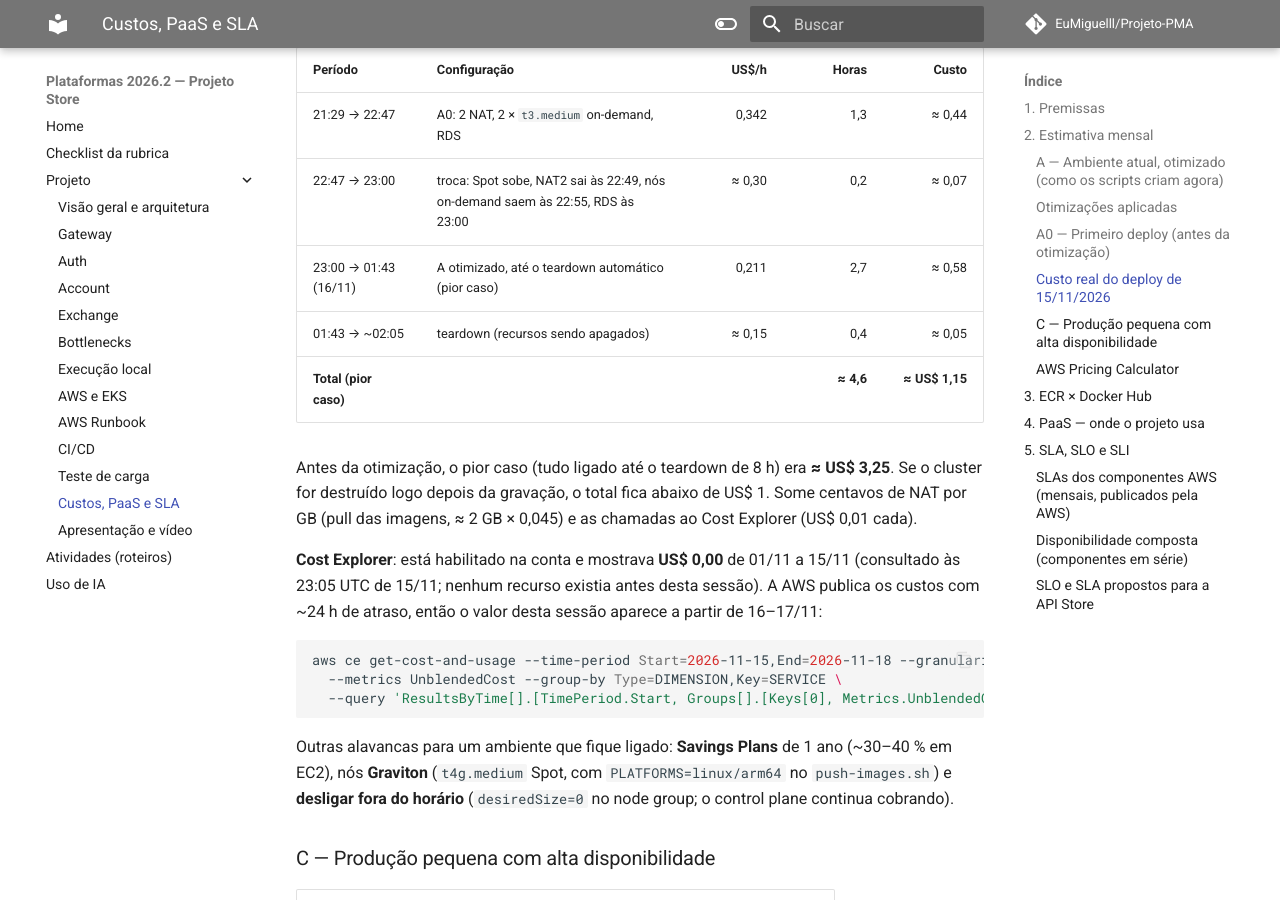
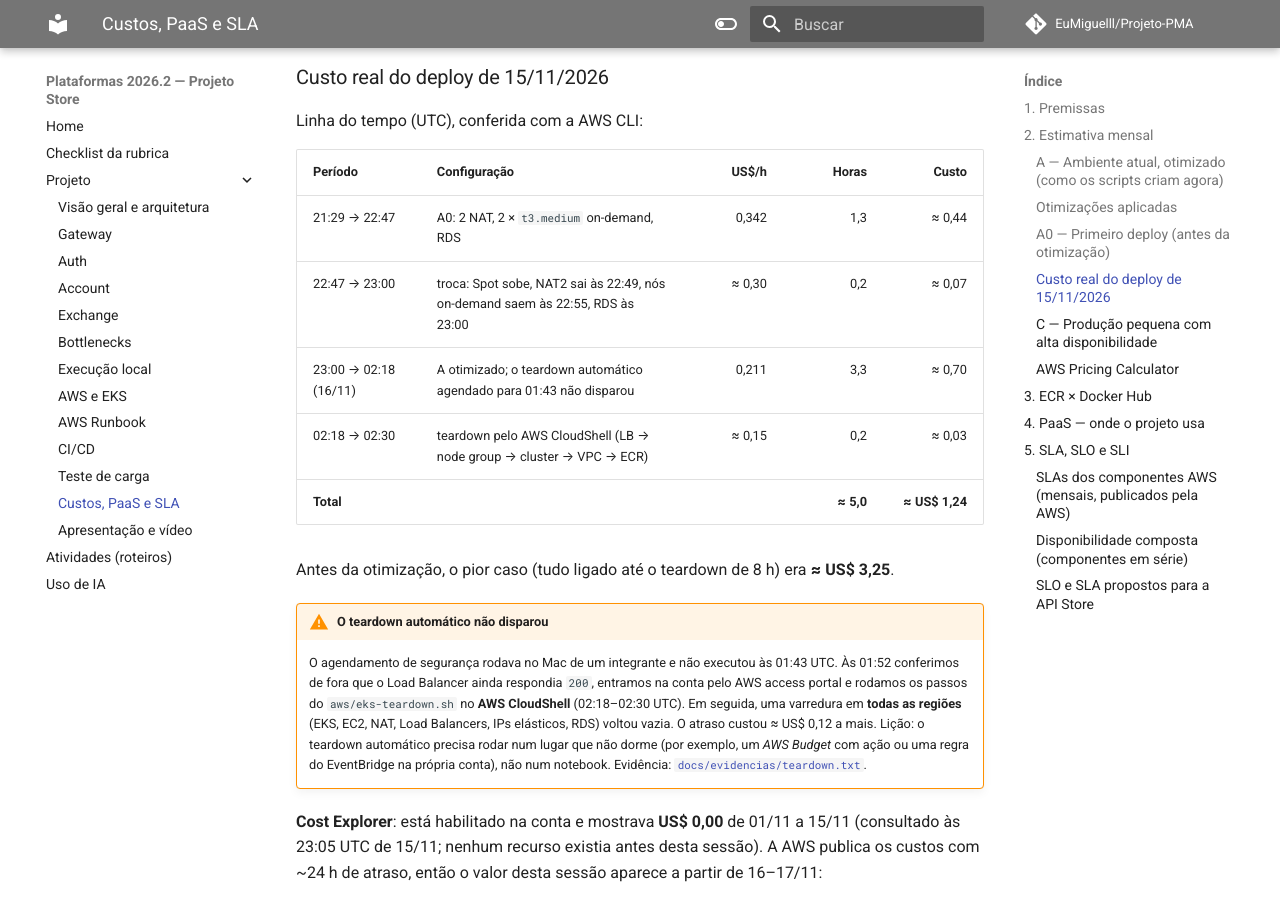
Before and after one commit to EuMiguelll/Projeto-PMA, an MkDocs documentation site: the page built from docs/projeto/custos.md, in a window 1280 px wide and 900 px high, scrolled down 5398 px. Built offline with MkDocs 1.6.1 and Material for MkDocs 9.7.7, drawn with Linux system fonts in a browser that asks for light colours; comment, search, counter and statistics services are not loaded; some of the changed text lies outside the part shown.

Commit message:
Teardown do EKS concluído (16/11, 02:30 UTC) e custo real atualizado

```diff
--- a/docs/projeto/custos.md
+++ b/docs/projeto/custos.md
@@ -83,7 +83,7 @@ Feitas em 15/11/2026, entre 22:40 e 23:00 UTC, com o cluster no ar.
 | **Sem RDS**: Postgres no cluster (`k8s/postgres.yaml`) | `db.t4g.micro` + 20 GB gp3 (0,0192) | 0 | 0,0192 | 13,98 |
 | **ECR com lifecycle**: sem tag expira em 1 dia; ficam só as 3 últimas com tag. Imagem órfã apagada; `push-images.sh` passa a publicar só `amd64` | 2,55 GB | 2,05 GB (≈ 1 GB nos próximos pushes) | — | ≈ 0,05–0,15 |
 | **1 Load Balancer** só (o Service `gateway`; o Ingress/ALB não é aplicado) | 1 | 1 | — | — |
-| Teardown automático de segurança | 8 h | **3 h** | — | pior caso de US$ 3,25 para US$ 1,15 |
+| Teardown automático de segurança | 8 h | **3 h** | — | pior caso planejado de US$ 3,25 para US$ 1,15 (real: ≈ US$ 1,24, ver abaixo) |
 | `eks-create.sh` cria o cluster com `--upgrade-policy supportType=STANDARD` | suporte estendido (US$ 0,60/h quando a versão sai do suporte padrão) | upgrade automático | — | evita +US$ 365/mês |
 | **Total** | **0,342/h** | **0,211/h** | **0,1315 (−38 %)** | **≈ 95,96** |
 
@@ -134,13 +134,20 @@ Linha do tempo (UTC), conferida com a AWS CLI:
 |---------|--------------|------:|------:|------:|
 | 21:29 → 22:47 | A0: 2 NAT, 2 × `t3.medium` on-demand, RDS | 0,342 | 1,3 | ≈ 0,44 |
 | 22:47 → 23:00 | troca: Spot sobe, NAT2 sai às 22:49, nós on-demand saem às 22:55, RDS às 23:00 | ≈ 0,30 | 0,2 | ≈ 0,07 |
-| 23:00 → 01:43 (16/11) | A otimizado, até o teardown automático (pior caso) | 0,211 | 2,7 | ≈ 0,58 |
-| 01:43 → ~02:05 | teardown (recursos sendo apagados) | ≈ 0,15 | 0,4 | ≈ 0,05 |
-| **Total (pior caso)** | | | **≈ 4,6** | **≈ US$ 1,15** |
+| 23:00 → 02:18 (16/11) | A otimizado; o teardown automático agendado para 01:43 não disparou | 0,211 | 3,3 | ≈ 0,70 |
+| 02:18 → 02:30 | teardown pelo AWS CloudShell (LB → node group → cluster → VPC → ECR) | ≈ 0,15 | 0,2 | ≈ 0,03 |
+| **Total** | | | **≈ 5,0** | **≈ US$ 1,24** |
 
-Antes da otimização, o pior caso (tudo ligado até o teardown de 8 h) era **≈ US$ 3,25**. Se o
-cluster for destruído logo depois da gravação, o total fica abaixo de US$ 1. Some centavos de
-NAT por GB (pull das imagens, ≈ 2 GB × 0,045) e as chamadas ao Cost Explorer (US$ 0,01 cada).
+Antes da otimização, o pior caso (tudo ligado até o teardown de 8 h) era **≈ US$ 3,25**.
+
+!!! warning "O teardown automático não disparou"
+    O agendamento de segurança rodava no Mac de um integrante e não executou às 01:43 UTC. Às 01:52
+    conferimos de fora que o Load Balancer ainda respondia `200`, entramos na conta pelo AWS access
+    portal e rodamos os passos do `aws/eks-teardown.sh` no **AWS CloudShell** (02:18–02:30 UTC). Em
+    seguida, uma varredura em **todas as regiões** (EKS, EC2, NAT, Load Balancers, IPs elásticos, RDS)
+    voltou vazia. O atraso custou ≈ US$ 0,12 a mais. Lição: o teardown automático precisa rodar num
+    lugar que não dorme (por exemplo, um *AWS Budget* com ação ou uma regra do EventBridge na própria
+    conta), não num notebook. Evidência: [`docs/evidencias/teardown.txt`](https://github.com/EuMiguelll/Projeto-PMA/blob/main/docs/evidencias/teardown.txt).
 
 **Cost Explorer**: está habilitado na conta e mostrava **US$ 0,00** de 01/11 a 15/11 (consultado
 às 23:05 UTC de 15/11; nenhum recurso existia antes desta sessão). A AWS publica os custos com
```
Also changed, not shown: docs/evidencias/teardown.txt (added, +23 -0 lines), docs/rubrica.md (+1 -1 lines), presentation/slides.md (+1 -1 lines), docs/assets/slides/s4-costs.png, 3 other files.
